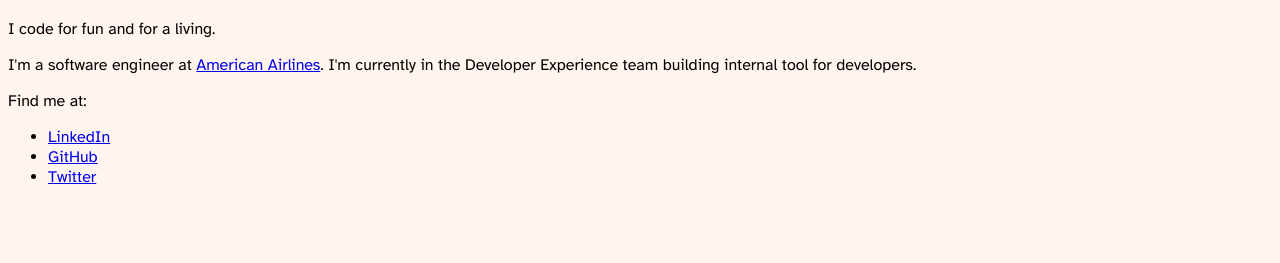
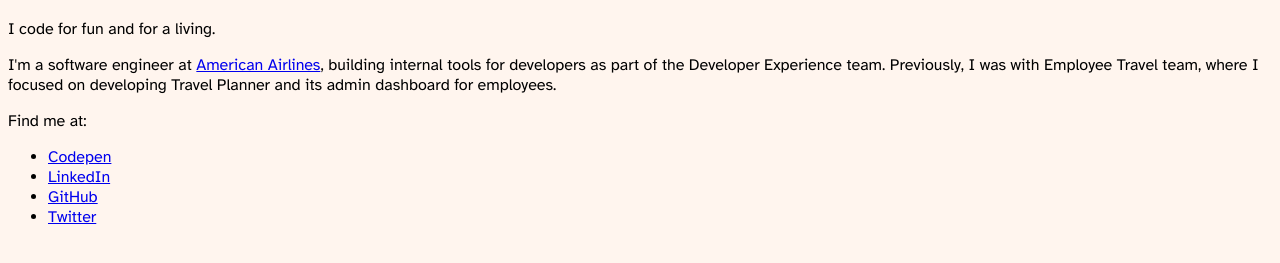
Before and after one commit to carminaedrozo/carminaedrozo.github.io, a plain HTML site: page index.html in a window 1280 px wide. Shown: the part 63-326 px from the top of the page. Drawn offline with Linux system fonts and the light colour scheme.

Commit message:
add codepen link and update snippet

```diff
--- a/index.html
+++ b/index.html
@@ -22,12 +22,17 @@
 
     <p>
       I'm a software engineer at
-      <a href="https://www.aa.com/">American Airlines</a>. I'm currently in the
-      Developer Experience team building internal tool for developers.
+      <a href="https://www.aa.com/">American Airlines</a>, building internal
+      tools for developers as part of the Developer Experience team. Previously,
+      I was with Employee Travel team, where I focused on developing Travel
+      Planner and its admin dashboard for employees.
     </p>
 
     Find me at:
     <ul>
+      <li>
+        <a href="https://codepen.io/carminaedrozo">Codepen</a>
+      </li>
       <li>
         <a href="https://www.linkedin.com/in/carmina-edrozo/">LinkedIn</a>
       </li>
```
